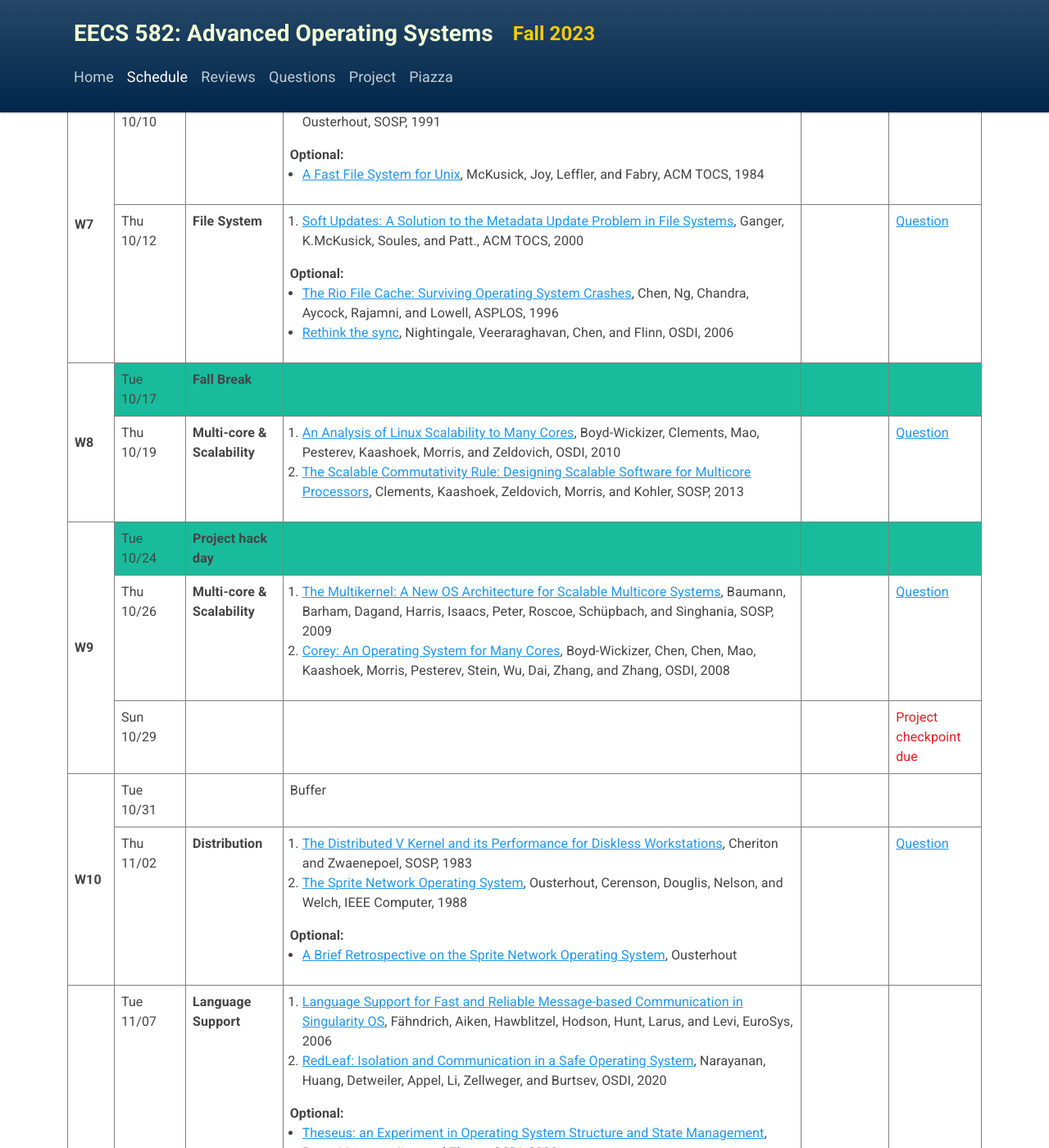
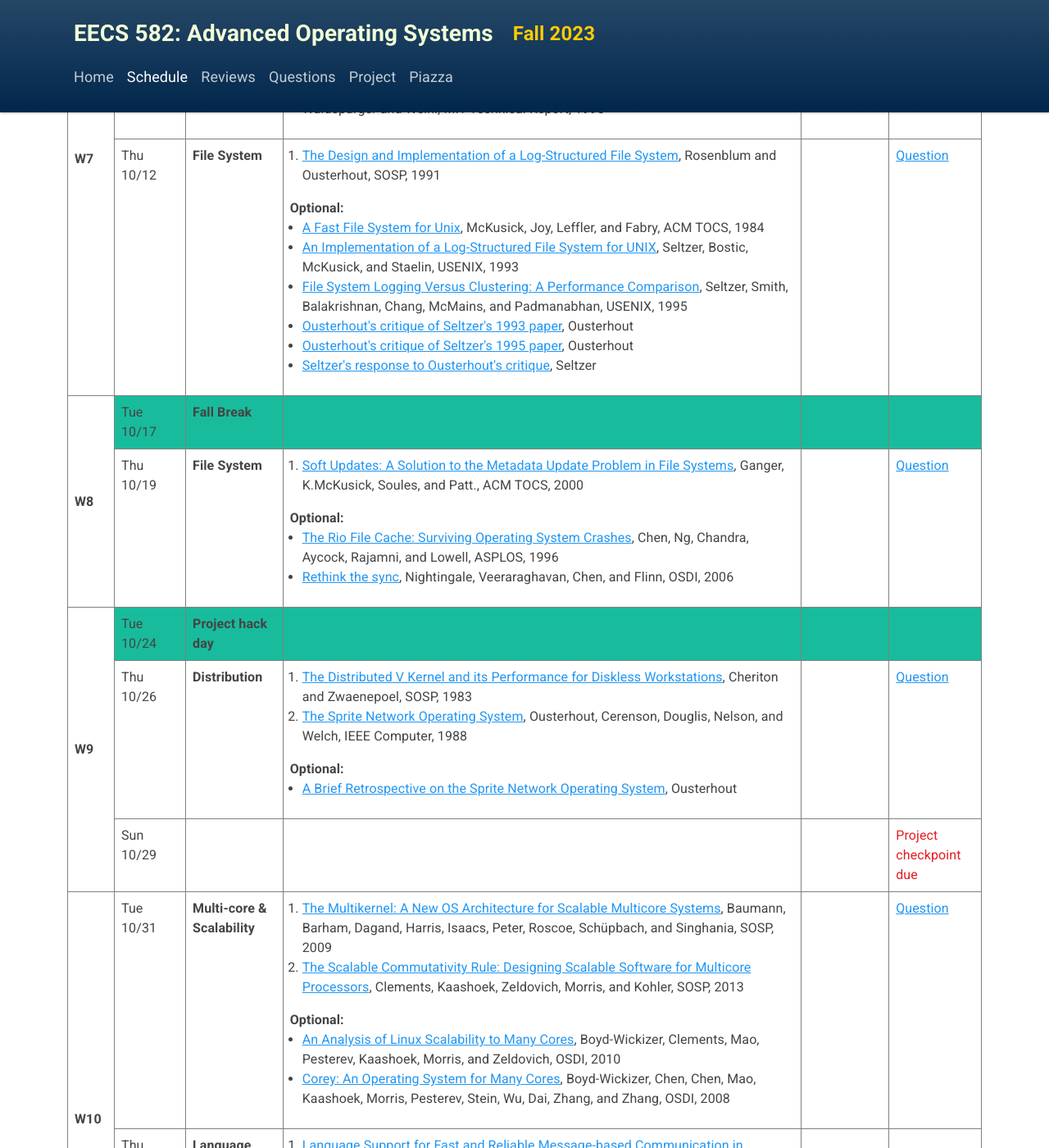
Before and after one commit to eecs582/eecs582.github.io, a Jekyll site: the page built from schedule.html, in a window 1280 px wide and 1400 px high, scrolled down 2653 px. Shown: the whole window at 82% size. Built offline with Jekyll 4.4.1, drawn with Linux system fonts in a browser that asks for light colours; some of the changed text lies outside the part shown.

Commit message:
update schedule

```diff
--- a/schedule.html
+++ b/schedule.html
@@ -147,19 +147,11 @@ layout: schedule
     </tr>
     <tr>
       <td style="display:none"></td>
-      <td>Thu 09/21</td>
-      <td>Virtual Machine</td>
-      <td>
-        <ol>
-          <li><a href="readings/disco.pdf">Disco: Running Commodity Operating Systems on Scalable Multiprocessors</a>, Bugnion, Devine, and Rosenblum, SOSP, 1997</li>
-        </ol>
-        <div><b>Optional:</b></div>
-        <ul>
-          <li><a href="readings/vm370.pdf">The Origin of the VM/370 Time-Sharing System</a>, Creasy, IBM Journal of Research and Development, 1981</li>
-        </ul>
-      </td>
-      <td></td>
-      <td></td>
+      <td class="success">Thu 09/21</td>
+      <td class="success">Project hack day</td>
+      <td class="success"></td>
+      <td class="success"></td>
+      <td class="success"></td>
     </tr>
     <tr>
       <td style="display:none"></td>
@@ -178,6 +170,22 @@ layout: schedule
       <td>Virtual Machine</td>
       <td>
         <ol>
+          <li><a href="readings/disco.pdf">Disco: Running Commodity Operating Systems on Scalable Multiprocessors</a>, Bugnion, Devine, and Rosenblum, SOSP, 1997</li>
+        </ol>
+        <div><b>Optional:</b></div>
+        <ul>
+          <li><a href="readings/vm370.pdf">The Origin of the VM/370 Time-Sharing System</a>, Creasy, IBM Journal of Research and Development, 1981</li>
+        </ul>
+      </td>
+      <td></td>
+      <td></td>
+    </tr>
+    <tr>
+      <td style="display:none"></td>
+      <td>Thu 09/28</td>
+      <td>Virtual Machine</td>
+      <td>
+        <ol>
           <li><a href="readings/xen.pdf">Xen and the Art of Virtualization</a>, Barham, Dragovic, Fraser, Hand, Harris, Ho, Neugebauer, Pratt, and Warfield, SOSP, 2003</li>
           <li><a href="readings/vmm-hotos05.pdf">Are Virtual Machine Monitors Microkernels Done Right?</a>, Hand, Warfield, Fraser, Kotsovinos, and Magenheimer, HotOS, 2005</li>
           <li><a href="readings/vmm-osr06.pdf">Are Virtual Machine Monitors Microkernels Done Right?</a>, Heiser, Uhlig, and LeVasseur, ACM SIGOPS OSR, 2006</li>
@@ -191,8 +199,8 @@ layout: schedule
       <td></td>
     </tr>
     <tr>
-      <td style="display:none"></td>
-      <td>Thu 09/28</td>
+      <td rowspan="2" class="syllabus-week">W6</td>
+      <td>Tue 10/03</td>
       <td>Lightweight Virtualization</td>
       <td>
         <ol>
@@ -209,8 +217,8 @@ layout: schedule
       <td><a href="#">Question</a></td>
     </tr>
     <tr>
-      <td rowspan="2" class="syllabus-week">W6</td>
-      <td>Tue 10/03</td>
+      <td style="display:none"></td>
+      <td>Thu 10/05</td>
       <td>Virtual Memory</td>
       <td>
         <ol>
@@ -222,8 +230,8 @@ layout: schedule
       <td><a href="questions.html#week5-lec2">Question</a></td>
     </tr>
     <tr>
-      <td style="display:none"></td>
-      <td>Thu 10/05</td>
+      <td rowspan="2" class="syllabus-week">W7</td>
+      <td>Tue 10/10</td>
       <td>Scheduling</td>
       <td>
         <ol>
@@ -240,8 +248,8 @@ layout: schedule
       <td><a href="questions.html#week6-lec1">Question</a></td>
     </tr>
     <tr>
-      <td rowspan="2" class="syllabus-week">W7</td>
-      <td>Tue 10/10</td>
+      <td style="display:none"></td>
+      <td>Thu 10/12</td>
       <td>File System</td>
       <td>
         <ol>
@@ -250,14 +258,27 @@ layout: schedule
         <div><b>Optional:</b></div>
         <ul>
           <li><a href="readings/ffs.pdf">A Fast File System for Unix</a>, McKusick, Joy, Leffler, and Fabry, ACM TOCS, 1984</li>
+          <li><a href="readings/seltzer-lfs.pdf">An Implementation of a Log-Structured File System for UNIX</a>, Seltzer, Bostic, McKusick, and Staelin, USENIX, 1993</li>
+          <li><a href="https://www.usenix.org/legacy/publications/library/proceedings/neworl/full_papers/seltzer.pdf">File System Logging Versus Clustering: A Performance Comparison</a>, Seltzer, Smith, Balakrishnan, Chang, McMains, and Padmanabhan, USENIX, 1995</li>
+          <li><a href="https://web.archive.org/web/20020719065833/http://www.eecs.harvard.edu/~margo/usenix.195/ouster_critique1.html">Ousterhout's critique of Seltzer's 1993 paper</a>, Ousterhout</li>
+          <li><a href="https://www.seltzer.com/assets/publications/ouster_critique2.html">Ousterhout's critique of Seltzer's 1995 paper</a>, Ousterhout</li>
+          <li><a href="https://www.seltzer.com/assets/publications/ouster_critique1_rebuttal.html">Seltzer's response to Ousterhout's critique</a>, Seltzer</li>
         </ul>
       </td>
       <td></td>
       <td><a href="questions.html#week7-lec1">Question</a></td>
     </tr>
     <tr>
+      <td rowspan="2" class="syllabus-week">W8</td>
+      <td class="success">Tue 10/17</td>
+      <td class="success">Fall Break</td>
+      <td class="success"></td>
+      <td class="success"></td>
+      <td class="success"></td>
+    </tr>
+    <tr>
       <td style="display:none"></td>
-      <td>Thu 10/12</td>
+      <td>Thu 10/19</td>
       <td>File System</td>
       <td>
         <ol>
@@ -273,27 +294,6 @@ layout: schedule
       <td><a href="questions.html#week7-lec2">Question</a></td>
     </tr>
     <tr>
-      <td rowspan="2" class="syllabus-week">W8</td>
-      <td class="success">Tue 10/17</td>
-      <td class="success">Fall Break</td>
-      <td class="success"></td>
-      <td class="success"></td>
-      <td class="success"></td>
-    </tr>
-    <tr>
-      <td style="display:none"></td>
-      <td>Thu 10/19</td>
-      <td>Multi-core & Scalability</td>
-      <td>
-        <ol>
-          <li><a href="readings/linux-scalability.pdf">An Analysis of Linux Scalability to Many Cores</a>, Boyd-Wickizer, Clements, Mao, Pesterev, Kaashoek, Morris, and Zeldovich, OSDI, 2010</li>
-          <li><a href="readings/commutativity.pdf">The Scalable Commutativity Rule: Designing Scalable Software for Multicore Processors</a>, Clements, Kaashoek, Zeldovich, Morris, and Kohler, SOSP, 2013</li>
-        </ol>
-      </td>
-      <td></td>
-      <td><a href="questions.html#">Question</a></td>
-    </tr>
-    <tr>
       <td rowspan="3" class="syllabus-week">W9</td>
       <td class="success">Tue 10/24</td>
       <td class="success">Project hack day</td>
@@ -304,15 +304,19 @@ layout: schedule
     <tr>
       <td style="display:none"></td>
       <td>Thu 10/26</td>
-      <td>Multi-core & Scalability</td>
+      <td>Distribution</td>
       <td>
         <ol>
-          <li><a href="readings/multikernel.pdf">The Multikernel: A New OS Architecture for Scalable Multicore Systems</a>, Baumann, Barham, Dagand, Harris, Isaacs, Peter, Roscoe, Schüpbach, and Singhania, SOSP, 2009</li>
-          <li><a href="readings/corey.pdf">Corey: An Operating System for Many Cores</a>, Boyd-Wickizer, Chen, Chen, Mao, Kaashoek, Morris, Pesterev, Stein, Wu, Dai, Zhang, and Zhang, OSDI, 2008</li>
+          <li><a href="readings/v.pdf">The Distributed V Kernel and its Performance for Diskless Workstations</a>, Cheriton and Zwaenepoel, SOSP, 1983</li>
+          <li><a href="readings/sprite.pdf">The Sprite Network Operating System</a>, Ousterhout, Cerenson, Douglis, Nelson, and Welch, IEEE Computer, 1988</li>
         </ol>
+        <div><b>Optional:</b></div>
+        <ul>
+          <li><a href="https://web.stanford.edu/~ouster/cgi-bin/spriteRetrospective.php">A Brief Retrospective on the Sprite Network Operating System</a>, Ousterhout</li>
+        </ul>
       </td>
       <td></td>
-      <td><a href="questions.html#week9-lec2">Question</a></td>
+      <td><a href="questions.html#week10-lec2">Question</a></td>
     </tr>
     <tr>
       <td style="display:none"></td>
@@ -328,35 +332,24 @@ layout: schedule
     <tr>
       <td rowspan="2" class="syllabus-week">W10</td>
       <td>Tue 10/31</td>
-      <td></td>
+      <td>Multi-core & Scalability</td>
       <td>
-        Buffer
-<ol>
+        <ol>
+          <li><a href="readings/multikernel.pdf">The Multikernel: A New OS Architecture for Scalable Multicore Systems</a>, Baumann, Barham, Dagand, Harris, Isaacs, Peter, Roscoe, Schüpbach, and Singhania, SOSP, 2009</li>
+          <li><a href="readings/commutativity.pdf">The Scalable Commutativity Rule: Designing Scalable Software for Multicore Processors</a>, Clements, Kaashoek, Zeldovich, Morris, and Kohler, SOSP, 2013</li>
         </ol>
+        <div><b>Optional:</b></div>
+        <ul>
+          <li><a href="readings/linux-scalability.pdf">An Analysis of Linux Scalability to Many Cores</a>, Boyd-Wickizer, Clements, Mao, Pesterev, Kaashoek, Morris, and Zeldovich, OSDI, 2010</li>
+          <li><a href="readings/corey.pdf">Corey: An Operating System for Many Cores</a>, Boyd-Wickizer, Chen, Chen, Mao, Kaashoek, Morris, Pesterev, Stein, Wu, Dai, Zhang, and Zhang, OSDI, 2008</li>
+        </ul>
       </td>
       <td></td>
-      <td></td>
+      <td><a href="questions.html#">Question</a></td>
     </tr>
     <tr>
       <td style="display:none"></td>
       <td>Thu 11/02</td>
-      <td>Distribution</td>
-      <td>
-        <ol>
-          <li><a href="readings/v.pdf">The Distributed V Kernel and its Performance for Diskless Workstations</a>, Cheriton and Zwaenepoel, SOSP, 1983</li>
-          <li><a href="readings/sprite.pdf">The Sprite Network Operating System</a>, Ousterhout, Cerenson, Douglis, Nelson, and Welch, IEEE Computer, 1988</li>
-        </ol>
-        <div><b>Optional:</b></div>
-        <ul>
-          <li><a href="https://web.stanford.edu/~ouster/cgi-bin/spriteRetrospective.php">A Brief Retrospective on the Sprite Network Operating System</a>, Ousterhout</li>
-        </ul>
-      </td>
-      <td></td>
-      <td><a href="questions.html#week10-lec2">Question</a></td>
-    </tr>
-    <tr>
-      <td rowspan="2" class="syllabus-week">W11</td>
-      <td>Tue 11/07</td>
       <td>Language Support</td>
       <td>
         <ol>
@@ -373,8 +366,8 @@ layout: schedule
       <td></td>
     </tr>
     <tr>
-      <td style="display:none"></td>
-      <td>Thu 11/09</td>
+      <td rowspan="2" class="syllabus-week">W11</td>
+      <td>Tue 11/07</td>
       <td>Reliability</td>
       <td>
         <ol>
@@ -390,8 +383,8 @@ layout: schedule
       <td><a href="questions.html#week11-lec1">Question</a></td>
     </tr>
     <tr>
-      <td rowspan="2" class="syllabus-week">W12</td>
-      <td>Tue 11/14</td>
+      <td style="display:none"></td>
+      <td>Thu 11/09</td>
       <td>Reliability</td>
       <td>
         <ol>
@@ -403,8 +396,8 @@ layout: schedule
       <td><a href="#">Question</a></td>
     </tr>
     <tr>
-      <td style="display:none"></td>
-      <td>Thu 11/16</td>
+      <td rowspan="2" class="syllabus-week">W12</td>
+      <td>Tue 11/14</td>
       <td>Formal Verification</td>
       <td>
         <ol>
@@ -414,6 +407,23 @@ layout: schedule
         <div><b>Optional:</b></div>
         <ul>
           <li><a href="readings/yggdrasil.pdf">Push-Button Verification of File Systems via Crash Refinement</a>, Sigurbjarnarson, Bornholt, Torlak, and Wang, OSDI, 2016</li>
+        </ul>
+      </td>
+      <td></td>
+      <td><a href="#">Question</a></td>
+    </tr>
+    <tr>
+      <td style="display:none"></td>
+      <td>Thu 11/16</td>
+      <td>Security</td>
+      <td>
+        <ol>
+          <li><a href="readings/scone.pdf">SCONE: Secure Linux Containers with Intel SGX</a>, Arnautov, Trach, Gregor, Knauth, Martin, Priebe, Lind, Muthukumaran, O'Keeffe, Stillwell, Goltzsche, Eyers, Kapitza, Pietzuch, and Fetzer, OSDI, 2016</li>
+          <li><a href="readings/haven.pdf">Shielding Applications from an Untrusted Cloud with Haven</a>, Baumann, Peinado, and Hunt, OSDI, 2014</li>
+        </ol>
+        <div><b>Optional:</b></div>
+        <ul>
+          <li><a href="readings/trust.pdf">Reflections on Trusting Trust</a>, Thompson, CACM, 1984</li>
         </ul>
       </td>
       <td></td>
```
Also changed, not shown: 1 other file.
